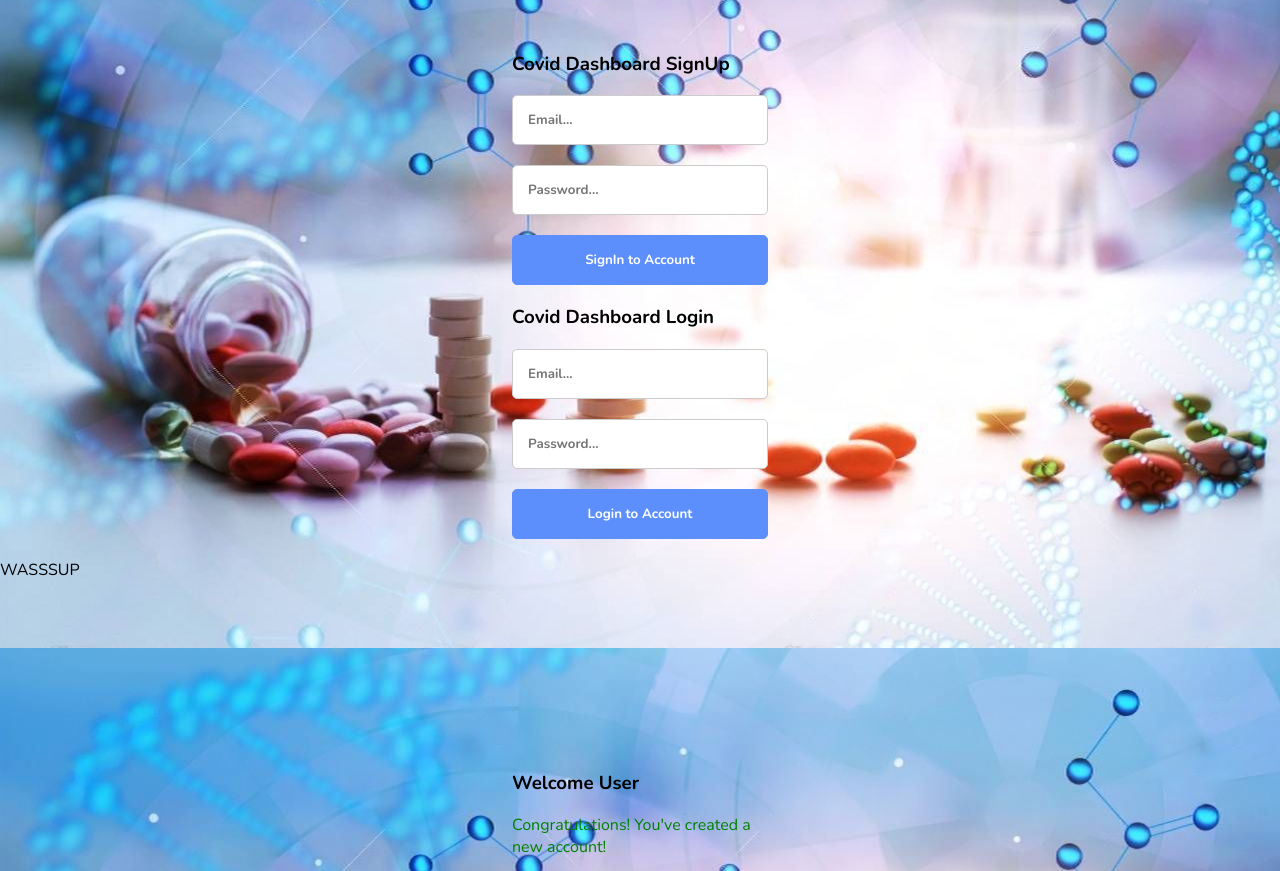
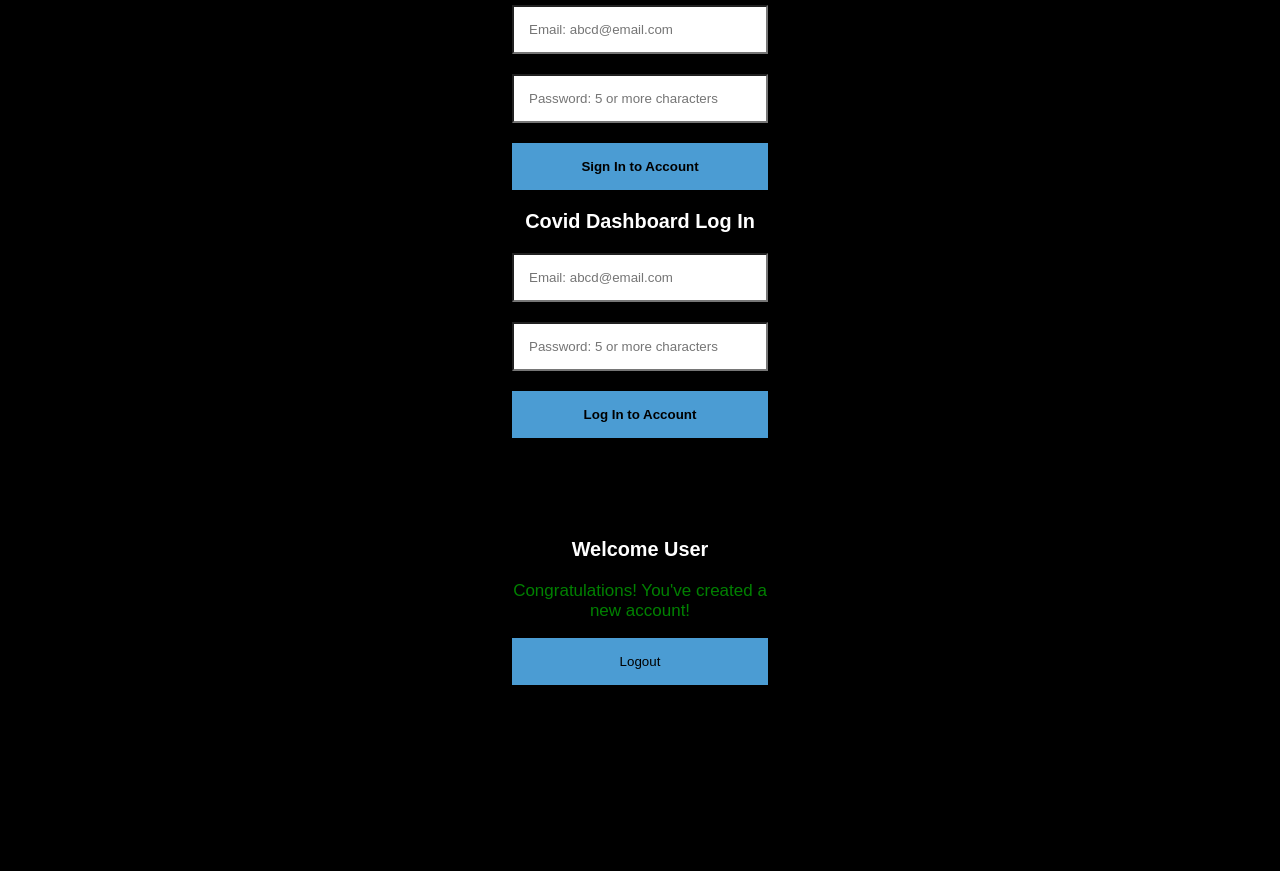
Before and after one commit to comp426-2022-spring/a99-kochab, a website with bundled scripts: page index.html in a window 1280 px wide. Shown: the part 218-1089 px from the top of the page. After the commit the page ends 903 px from the top, so only its background shows below. Built offline with nearby package versions, Linux system fonts and the light colour scheme; no server answers.

Commit message:
fixed background

```diff
--- a/index.html
+++ b/index.html
@@ -2,8 +2,8 @@
 
 <html>
     <head>
-        <title>Firebase Login</title>
-        <link href="https://fonts.googleapis.com/css2?family=Nunito:wght@400;600;700&display=swap" rel="stylesheet">
+        <title>Covid Dashboard Sign Up</title>
+        <!-- <link href="https://fonts.googleapis.com/css2?family=Nunito:wght@400;600;700&display=swap" rel="stylesheet"> -->
         <link rel="stylesheet" href="style.css"/>
         <script type="module" src="/index.js"></script>
     </head>
@@ -16,25 +16,24 @@
             <!-- <li><a href="index.html"><button class="clear" onclick="logout()"><strong>Sign Out</strong></button></a></li> -->
             <li></li>
         </ul>
-        <div id="login_div" class="main-div">
-            <h3>Covid Dashboard SignUp</h3>
-            <input type="email" placeholder="Email..."  id="email_field"/>
-            <input type="password" placeholder="Password..." id="password_field"/>
+        <div id="login_div" class="home">
+            <h3>Covid Dashboard Sign Up</h3>
+            <input type="email" placeholder="Email: abcd@email.com"  id="email_field"/>
+            <input type="password" placeholder="Password: 5 or more characters" id="password_field"/>
 
-            <button onclick="signin()">SignIn to Account</button>
+            <button onclick="signin()"><strong>Sign In to Account</strong></button>
 
-            <h3>Covid Dashboard Login</h3>
-            <input type="email" placeholder="Email..."  id="email_login"/>
-            <input type="password" placeholder="Password..." id="password_login"/>
+            <h3>Covid Dashboard Log In</h3>
+            <input type="email" placeholder="Email: abcd@email.com"  id="email_login"/>
+            <input type="password" placeholder="Password: 5 or more characters" id="password_login"/>
 
-            <button onclick="login()">Login to Account</button>
+            <button onclick="login()"><strong>Log In to Account</strong></button>
             <!-- <a href="mainPage.html"><button onclick="login()">Login to Account</button></a> -->
             <!-- <button onclick="login()" href="mainPage.html">Login to Account</button> -->
 
         </div>
-        <div>WASSSUP</div>
 
-        <div id="user_div" class="loggedin-div">
+        <div id="user_div" class="signedin">
             <h3>Welcome User</h3>
             <p style="color:green">Congratulations! You've created a new account!</p>
             <button onclick="logout()">Logout</button>
--- a/server.js
+++ b/server.js
@@ -7,7 +7,7 @@ const args = require('minimist')(process.argv.slice(2))
 args["port"]
 
 
-const port = args.port || process.env.PORT || 5000
+const port = args.port || process.env.PORT || 7000
 
 function sendFile(fname, contentType, req, res) {
     res.writeHead(200, { 'Content-Type': contentType});
@@ -26,6 +26,8 @@ const server = http.createServer(function(req, res){
     if (req.url === "/") {
         sendFile('index.html', 'text/html', req, res);
     } else if (req.url === '/NorthCarolina.png') {
+        sendFile('northcarolinawelcome', 'image/gif', req, res);
+    } else if (req.url === '/northcarolinawelcome.jpeg') {
         sendFile('NorthCarolina.png', 'image/gif', req, res);
     } else if (req.url === '/style.css') {
         sendFile('style.css', 'text/html', req, res);
--- a/style.css
+++ b/style.css
@@ -1,10 +1,11 @@
 body {
-    background: #fff;
+    background: rgb(0, 0, 0);
     padding: 0px;
     margin: 0px;
-    font-family: 'Nunito', sans-serif;
-    font-size: 16px;
-    background: url('../backgroundimage-transformed.jpeg'); /*fix tmr*/
+    font-family: 'Arial', sans-serif;
+    font-size: 17px;
+    color: white;
+    text-align: center;
 
   }
   .top {
@@ -21,67 +22,62 @@ body {
       padding: 0 25px 0 25px;
       font-size: 15px;
   }
-  .top > li > a {
-      text-decoration: none;
-      color: #000;
-  }
   .top > li > a:hover {
       color: #c1c1c1;
   }
   .text {
-      color: #000;
+      color: rgb(255, 255, 255);
       float: left;
-      padding-left: 25px;
+      padding-left: 35px;
       font-size: 32px;
   }
 
-  input, button {
-    font-family: 'Nunito', sans-serif;
-    font-weight: 700;
+  .home {
+    width: 20%;
+    margin: 0px auto;
+    margin-top: 100;
   }
 
-  .main-div, .loggedin-div {
-    width: 20%;
-    margin: 0px auto;
-    margin-top: 150px;
-    padding: 20px;
-
-  }
-
-  .main-div input {
-    display: block;
-    border: 1px solid #ccc;
-    border-radius: 5px;
+  .home input {
     background: #fff;
     padding: 15px;
-    outline: none;
     width: 100%;
     margin-bottom: 20px;
     transition: 0.3s;
-    -webkit-transition: 0.3s;
-    -moz-transition: 0.3s;
   }
 
-  .main-div input:focus {
-    border: 1px solid #777;
-  }
-
-  .main-div button, .loggedin-div button {
-    background: #5d8ffc;
-    color: #fff;
-    border: 1px solid #5d8ffc;
-    border-radius: 5px;
+  .home button {
+    background: #4B9CD3;
+    border: 1px solid #4B9CD3;
     padding: 15px;
     display: block;
     width: 100%;
     transition: 0.3s;
-    -webkit-transition: 0.3s;
-    -moz-transition: 0.3s;
   }
 
-  .main-div button:hover, .loggedin-div button:hover {
+  .home button:hover {
     background: #fff;
     color: #5d8ffc;
-    border: 1px solid #5d8ffc;
     cursor: pointer;
   }
+
+  .signedin {
+    width: 20%;
+    margin: 0px auto;
+    margin-top: 100;
+  }
+
+  .signedin button {
+    background: #4B9CD3;
+    border: 1px solid #4B9CD3;
+    padding: 15px;
+    display: block;
+    width: 100%;
+    transition: 0.3s;
+  }
+
+  .signedin button:hover {
+    background: #fff;
+    color: #5d8ffc;
+    cursor: pointer;
+  }
```
Also changed, not shown: northcarolinawelcome.jpeg (added).
